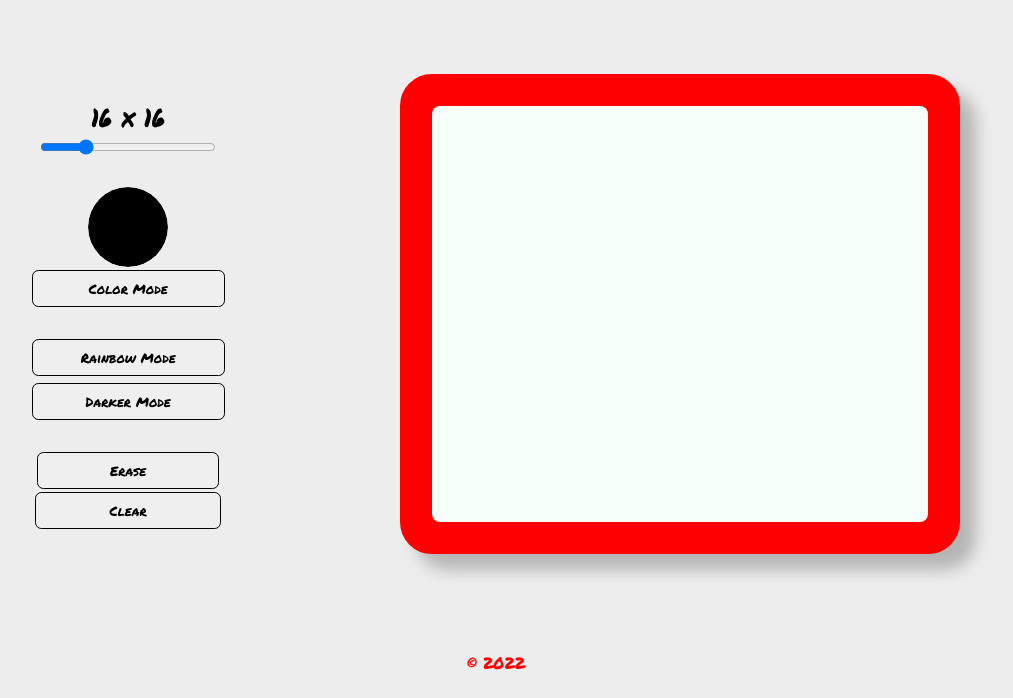
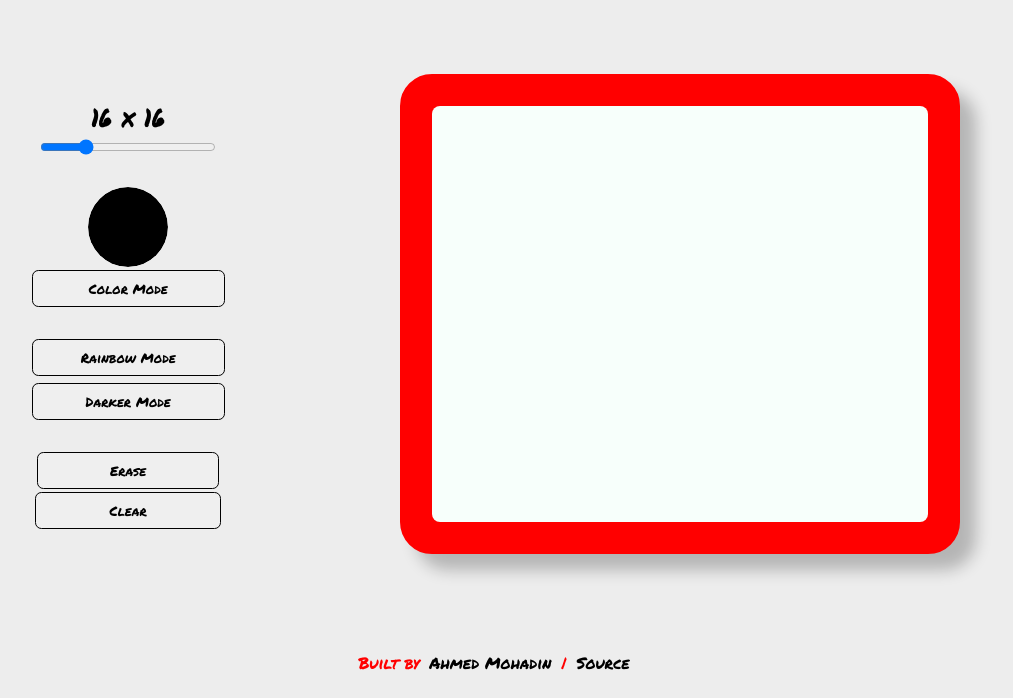
Before and after one commit to Ahmed-Mohadin/etch-a-sketch, a plain HTML site: page index.html in a window 1280 px wide. Shown: the part 102-800 px from the top of the page, without its empty margins (144-1157 px from the left). Drawn offline with Linux system fonts and the light colour scheme.

Commit message:
Updated footer

```diff
--- a/index.html
+++ b/index.html
@@ -35,7 +35,12 @@
         </div>
     </main>
     <footer>
-        &copy; 2022
+        <p>
+            Built by
+            <a class="footer-link" href="https://github.com/Ahmed-Mohadin/" target="_blank">Ahmed Mohadin</a>
+            |
+            <a class="footer-link" href="https://github.com/Ahmed-Mohadin/etch-a-sketch" target="_blank">Source</a>
+        </p>
     </footer>
     <script src="scripts/script.js"></script>
 </body>
--- a/styles/style.css
+++ b/styles/style.css
@@ -156,6 +156,17 @@ footer{
     color: #FF0000;
 }
 
+footer a{
+    text-decoration: none;
+    color: #000;
+    border: solid 0.3rem transparent;
+}
+footer a:hover{
+    color: #FF0000;
+    border-bottom-color: #FF0000;
+}
+
+
 
 /* media queries */
 @media (max-width: 768px){
```
